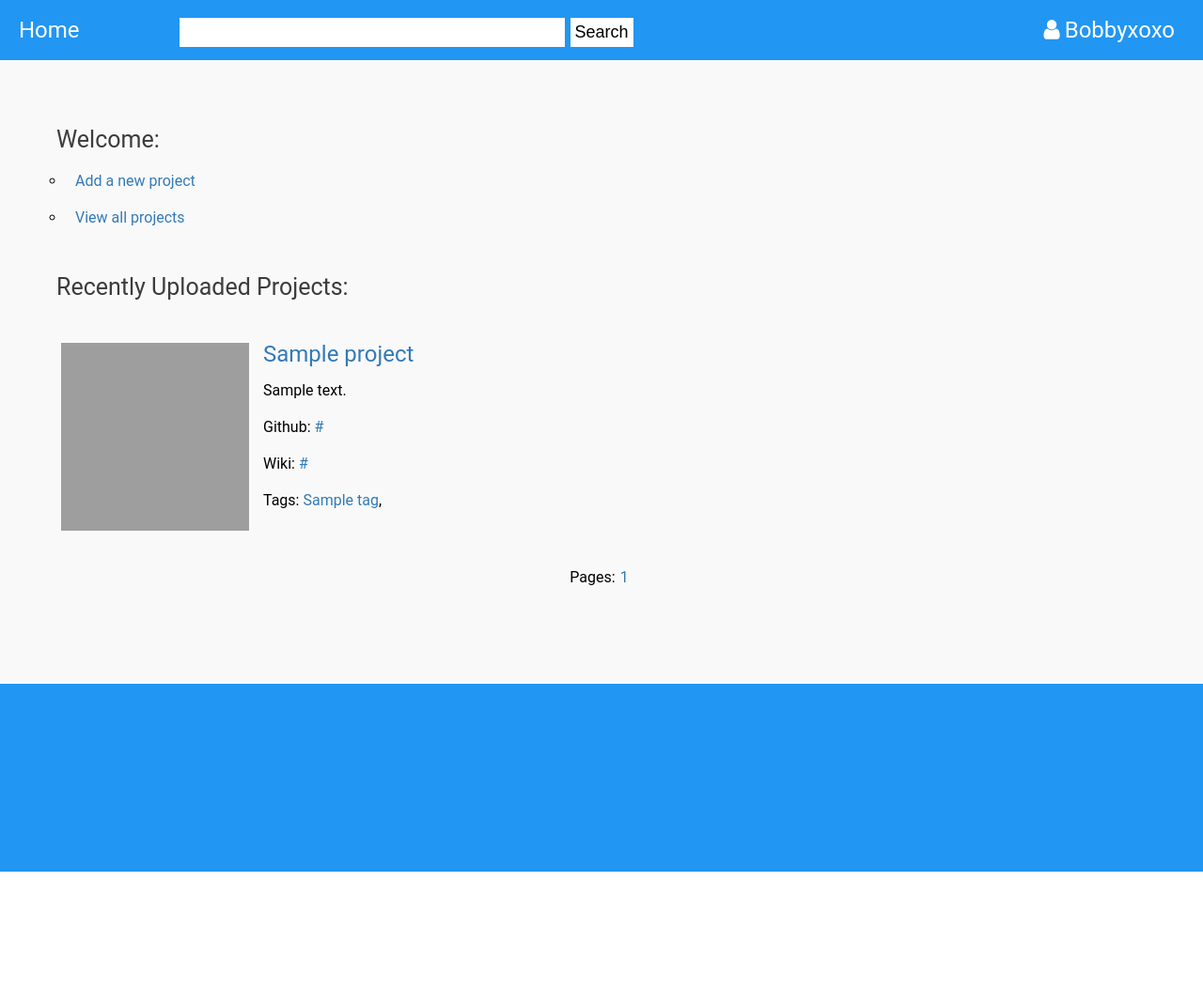
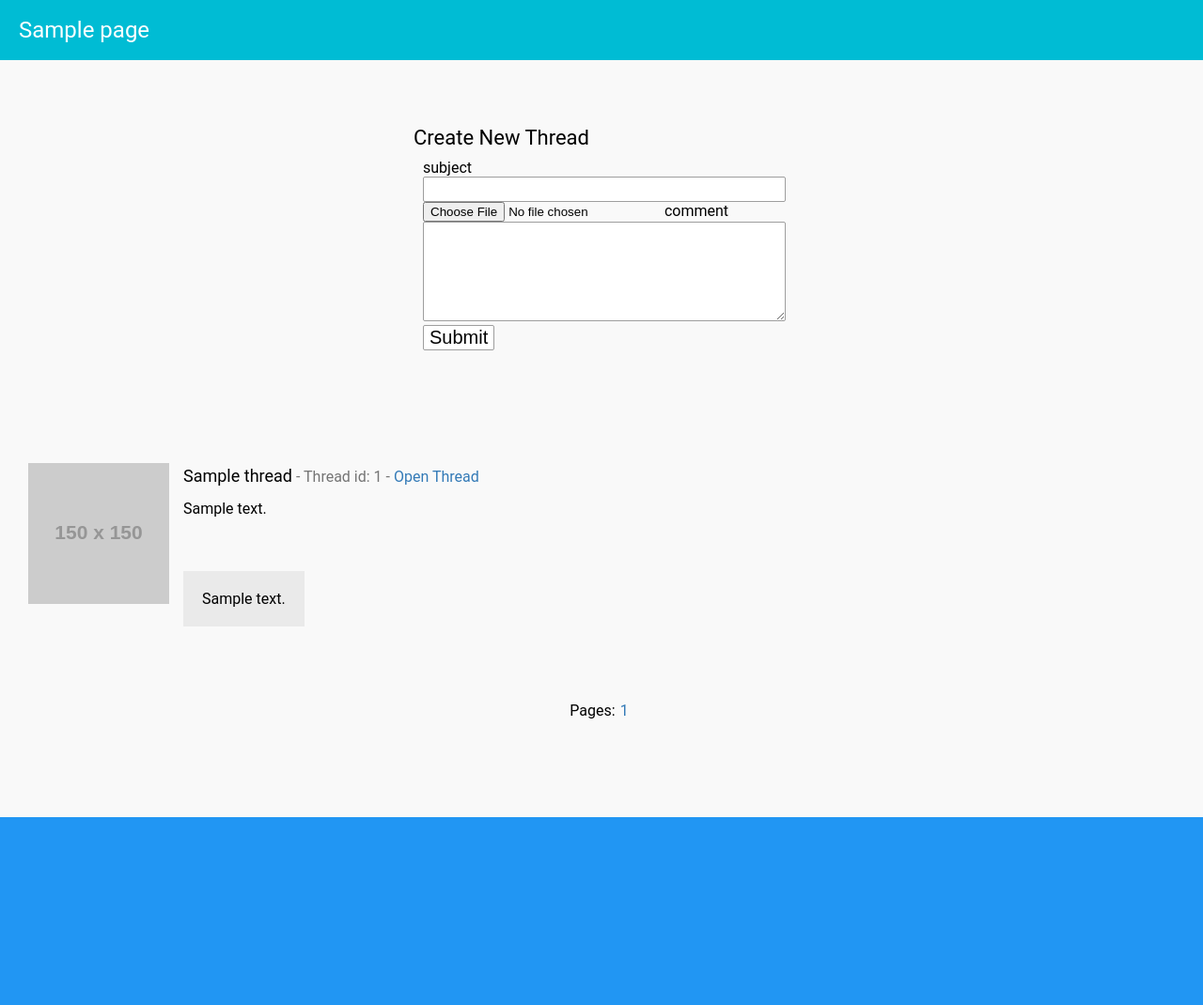
Before and after one commit to pippy360/zniki, a Flask app: template templates/index.html in a window 1280 px wide. Shown: the whole page at 94% size. Before the commit the page ends 928 px from the top, so only its background shows below. Run offline with Flask 2, Linux system fonts and the light colour scheme; the template is opened without the code that fills it: most values are stand-ins (such as "Sample title", 1, 10 or a date in 2020); grey boxes labelled with a size stand in for pictures from a placeholder-image service; parts of the project's set-up code (start-up, migrations or seed data) failed here and were passed over; some libraries are stand-ins or nearby versions; grey boxes are pictures that could not be loaded.

Commit message:
back to where we were

```diff
--- a/app.py
+++ b/app.py
@@ -5,20 +5,40 @@ from flask import Flask, render_template, request, send_file, redirect, url_for
 app = Flask(__name__)
 
 
+
 postRedisDB = redis.StrictRedis( '127.0.0.1', 6379 )
 postRedisDB.flushall()
 
-projectId = databaseFunctions.addNewProject("user_id_02", "Some Project About Something",
-	"dicta sunt explicabo."+
-	" Nemo enim ipsam voluptatem quia voluptas sit aspernatur aut odit"+
-	" aut fugit, sed quia consequuntur magni dolores eos qui ratione"+
-	" voluptatem sequi nesciunt. Neque porro quisquam est, qui dolorem"+
-	" illum qui dolorem eum fugiat quo voluptas nulla pariatur?", "",
-	 "http://github.com/something", "http://wiki.com/somethingElse",
-	 "file_id_001", [ "something", "cats", "nothing", "Ireland", "vague" ])
 
-projectId = databaseFunctions.addNewProject("user_id_02", "A big long project",
-	"dicta sunt explicabo."+
+boardId = databaseFunctions.createBoard("New Board Test")
+
+threadId = databaseFunctions.createThread(boardId, "I love NY", "hey check out my new thread", "file_001")
+threadId = databaseFunctions.createThread(boardId, "I love NY", "hey check out my new thread", "file_001")
+threadId = databaseFunctions.createThread(boardId, "I love NY", "hey check out my new thread", "file_001")
+threadId = databaseFunctions.createThread(boardId, "I love NY", "hey check out my new thread", "file_001")
+threadId = databaseFunctions.createThread(boardId, "I love NY", "hey check out my new thread", "file_001")
+threadId = databaseFunctions.createThread(boardId, "I love NY", "hey check out my new thread", "file_001")
+threadId = databaseFunctions.createThread(boardId, "I love NY", "hey check out my new thread", "file_001")
+threadId = databaseFunctions.createThread(boardId, "I love NY", "hey check out my new thread", "file_001")
+threadId = databaseFunctions.createThread(boardId, "I love NY", "hey check out my new thread", "file_001")
+threadId = databaseFunctions.createThread(boardId, "I love NY", "hey check out my new thread", "file_001")
+threadId = databaseFunctions.createThread(boardId, "I love NY", "hey check out my new thread", "file_001")
+threadId = databaseFunctions.createThread(boardId, "I love NY", "hey check out my new thread", "file_001")
+threadId = databaseFunctions.createThread(boardId, "I love NY", "hey check out my new thread", "file_001")
+threadId = databaseFunctions.createThread(boardId, "I love NY", "hey check out my new thread", "file_001")
+
+databaseFunctions.createPost(boardId, threadId, "Eating something")
+databaseFunctions.createPost(boardId, threadId, "This is post 1")
+databaseFunctions.createPost(boardId, threadId, "This is post 2")
+databaseFunctions.createPost(boardId, threadId, "This is post 3")
+databaseFunctions.createPost(boardId, threadId, "This is post 4")
+databaseFunctions.createPost(boardId, threadId, "This is post 5")
+databaseFunctions.createPost(boardId, threadId, "Sed ut perspiciatis "+
+	"unde omnis iste natus error sit voluptatem accusantium doloremque laudantium")
+databaseFunctions.createPost(boardId, threadId, " totam rem aperiam, "+
+	"eaque ipsa quae ab illo inventore veritatis et quasi architecto beatae vitae")
+databaseFunctions.createPost(boardId, threadId, "Something fruit")
+databaseFunctions.createPost(boardId, threadId, "dicta sunt explicabo."+
 	" Nemo enim ipsam voluptatem quia voluptas sit aspernatur aut odit"+
 	" aut fugit, sed quia consequuntur magni dolores eos qui ratione"+
 	" voluptatem sequi nesciunt. Neque porro quisquam est, qui dolorem"+
@@ -28,79 +48,71 @@ projectId = databaseFunctions.addNewProject("user_id_02", "A big long project",
 	" exercitationem ullam corporis suscipit laboriosam, nisi ut aliquid"+
 	" ex ea commodi consequatur? Quis autem vel eum iure reprehenderit "+
 	"qui in ea voluptate velit esse quam nihil molestiae consequatur, vel"+
-	" illum qui dolorem eum fugiat quo voluptas nulla pariatur?", "",
-	 "http://github.com/something", "http://wiki.com/somethingElse",
-	 "file_id_001", [ "Ireland", "USA", "london" ])
+	" illum qui dolorem eum fugiat quo voluptas nulla pariatur?")
 
-projectId = databaseFunctions.addNewProject("user_id_02", "Cat Chat",
-	"Are you thinking of adopting a rescued cat or kitten? Perhaps you are looking "
-	+"for a friendly family cat or a loving"
-	+" feline companion? Could you offer a caring "
-	+"home to a kitten or two, or a rural home for "
-	+"neutered feral cats? There are thousands of cats and "
-	+"kittens of all ages, types and personalities needing homes, "
-	+"in rescue centres throughout the UK and Ireland", "",
-	 "http://github.com/something", "http://wiki.com/somethingElse",
-	 "file_id_001", [ "cats", "chat", "mice", "Ireland" ])
+threadId = databaseFunctions.createThread(boardId, "Thread about cheese", "hey check out my new thread hey check out my new threadhey check out my new threadhey check out my new thread", "file_001")
+
+databaseFunctions.createPost(boardId, threadId, "This man is "+
+	"making something. He has that ability. It's got style and personality. I love it.")
+databaseFunctions.createPost(boardId, threadId, "This is post 2")
+databaseFunctions.createPost(boardId, threadId, "This is post 3")
+databaseFunctions.createPost(boardId, threadId, "This is post 4")
+databaseFunctions.createPost(boardId, threadId, "something here to test")
 
 
-AMOUNT_OF_MOST_RECENT = 15#the amount of most recent projects to show on the index page
-AMOUNT_OF_PROJECTS_PER_SEARCH_PAGE = 15
+threadId = databaseFunctions.createThread(boardId, "School books", "hey check out my new thread 324", "file_001")
+
+databaseFunctions.createPost(boardId, threadId, "This is post 1")
+databaseFunctions.createPost(boardId, threadId, "This is post 2")
+databaseFunctions.createPost(boardId, threadId, "This is post 3")
+databaseFunctions.createPost(boardId, threadId, "This is post 4")
+databaseFunctions.createPost(boardId, threadId, "This is post 5")
+
+
+threadId = databaseFunctions.createThread(boardId, "subject", "hey check out my new thread sdf", "file_001")
+
+databaseFunctions.createPost(boardId, threadId, "This is post 1")
+databaseFunctions.createPost(boardId, threadId, "This is post 2")
+databaseFunctions.createPost(boardId, threadId, "This is post 3")
+databaseFunctions.createPost(boardId, threadId, "This is post 4")
+databaseFunctions.createPost(boardId, threadId, "This is post 5")
+
 @app.route("/")
 @app.route("/home")
 @app.route("/home/")
 @app.route("/index.html")
 def showIndex():
-	recentProjectsIds = databaseFunctions.getProjectListRange(0, AMOUNT_OF_MOST_RECENT)
-	print 'recentProjectsIds'
-	print recentProjectsIds
-	recentProjects = []
-	for projectId in recentProjectsIds:
-		recentProjects.append( databaseFunctions.getProjectInfo(projectId) )
+	return showPage(1)
 
-	print 'recentProjects'
-	print recentProjects
-	return render_template("index.html", recentProjects=recentProjects)
-
-@app.route("/s/<query>")
-@app.route("/s/<query>/")
-def showSearch(query):
-	return showSearchPage(query, 0)
-
-@app.route("/s/<query>/<pageNo>")
-@app.route("/s/<query>/<pageNo>/")
-def showSearchPage(query, pageNo):
+@app.route("/page/<pageNo>")
+@app.route("/page/<pageNo>/")
+def showPage(pageNo):
 	pageNo = str(pageNo)
 	if int(pageNo) < 0:
 		return render_template("baseLayout.html",
 			errors=[{'message':'bad page number !','class':'bg-danger'}])
 
-	#get the query
-	tags = query.split()
+	page = databaseFunctions.getPagePreview(boardId, int(pageNo))
+	return render_template("index.html", page=page,
+		pageButtons=databaseFunctions.genPageButtons(boardId, pageNo))
 
-	#//get the results with the tags
-	#get the intersec of the query
+@app.route("/thread/<threadId>/post", methods=['POST'])
+def post(threadId):
+	if request.form.get('postContent'):
+		databaseFunctions.createPost(boardId, threadId, request.form.get('postContent'))
+		return redirect('/thread/'+threadId)
+	else:
+		return redirect('/thread/'+threadId)
 
-	genPageButtons(1,0)
+@app.route("/thread/<threadId>")
+@app.route("/thread/<threadId>/")
+def showThread(threadId):
+	thread = databaseFunctions.getThread(boardId, threadId)
+	boardName = databaseFunctions.getBoardName(boardId)
+	return render_template("thread.html", boardName=boardName, thread=thread, threadId=threadId)
 
-	return render_template("search.html")
-
-@app.route("/r/<projectId>")
-@app.route("/r/<projectId>/")
-def showProj(projectId):
-	return showIndex()
-	#return render_template("index.html")
-
-#TODO: allow editing of projects
-@app.route("/r/<projectId>/edit", methods=['POST'])
-def editProj(projectId):
-	if request.form.get('postContent'):
-		pass
-	else:
-		pass
-
-@app.route('/projSubmit', methods=['POST'])
-def projSubmit():
+@app.route('/threadSubmit', methods=['POST'])
+def login():
 	threadId = ''
 	if request.form.get('subject') != None and request.form.get('comment') != None:
 		threadId = databaseFunctions.createThread(boardId, request.form['subject'],
@@ -114,16 +126,6 @@ def projSubmit():
 def baseTest():
 	return render_template("baseLayout.html",errors=[{'message':'something here', 'class':'bg-danger'}])
 
-def genPageButtons(resultsNo, pageNo):
-	pages = (resultsNo/AMOUNT_OF_PROJECTS_PER_SEARCH_PAGE)+1;
-	result = []
-	for x in range(pages):
-		if int(x+1) == int(pageNo):
-			result.append({'number':str(x+1), 'active':str(True) })
-		else:
-			result.append({'number':str(x+1), 'active':str(False)})
-	return result
-
 
 if __name__ == "__main__":
 	app.debug = True
--- a/static/baseLayout.css
+++ b/static/baseLayout.css
@@ -21,48 +21,12 @@ a.topbarLink:hover{
 	text-decoration: underline;
 }
 .header{
-  background-color: #2196F3;
+  background-color: #00bcd4;
   color: white;
   font-size: 24px;
   line-height: 64px;
   padding-left: 20px;
   margin-bottom: 70px;
-}
-.searchBarWrapper{
-	display: inline-block;
-	margin: 0;
-	margin-left: 100px;
-}
-.searchBarWrapper .searchInput{
-	padding: 5px;
-	width: 400px;
-	font-size: 18px;
-	margin: 0;
-	border: 0px;
-}
-.searchBarWrapper .searchButton{
-	font-size: 18px;
-	margin: 0;
-	padding: 5px;
-	border: 0;
-	background-color: white;
-	color: black;
-	cursor: pointer;
-}
-.rightHeaderArea{
-	float: right;
-	margin-right: 30px;
-}
-.rightHeaderArea .userIconWrapper{
-	padding: 5px;
-}
-.userNameLink{
-	color: white;
-	text-decoration: none;
-}
-.userNameLink:hover{
-	color: white;
-	text-decoration: underline;
 }
 .errorWrapper{
 	display: block;
--- a/static/threadStyle.css
+++ b/static/threadStyle.css
@@ -1,16 +1,15 @@
 .threadsWrapper{
-  padding-top: 10px;
+  padding-top: 80px;
   padding-bottom: 100px;
 }
 .thread{
   margin: 15px;
-  margin-left: 50px;
   padding: 15px;
-  margin-bottom: 20px;
+  margin-bottom: 60px;
 }
 .threadTitle{
   color: black;
-  font-size: 24px;
+  font-size: 18px;
 }
 .threadFirstPostTitle{
   color: #757575;
@@ -19,21 +18,16 @@
 }
 .threadFirstPost{
   display: block;
-  min-height: 200px;
+  min-height: 100px;
   width: 100%;
   padding-bottom: 10px;
 }
 .threadFirstPostImageWrapper{
-  padding-top: 5px;
   float: left;
   padding-right: 15px;
 }
-.threadKeyWords{
-  padding-top: 20px;
-  margin-left: 210px;
-}
 .threadFirstPostRight{
-  max-width: 800px;
+  max-width: 600px;
 }
 .threadFirstPostMessage{
   padding: 5px;
--- a/templates/baseLayout.html
+++ b/templates/baseLayout.html
@@ -5,31 +5,14 @@
     <meta http-equiv="X-UA-Compatible" content="IE=edge">
     <meta name="viewport" content="width=device-width, initial-scale=1">
     <title>Test Page</title>
-    <link rel="stylesheet" href="//maxcdn.bootstrapcdn.com/font-awesome/4.3.0/css/font-awesome.min.css">
     <link href="/static/baseLayout.css" rel="stylesheet">
     {% block head %}{% endblock %}
   </head>
   <body>
     <header class="header">
-      <span class="">
+      <div class="">
         <span class="boardTitle">{% block topLink %}{% endblock %}</span>
-      </span>
-      <span class="searchBarWrapper">
-        <form action="/searchForm" method="get">
-          <input class="searchInput" name="q" />
-          <input class="searchButton" value="Search" type="submit" />
-        </form>
-      </span>
-      <span class="rightHeaderArea">
-        <a class="userNameLink" href="/user/{{userId}}">
-          <span class="userInfoAreaWrapper">
-            <span class="userIconWrapper">
-              <i class="fa fa-user"></i><!--
-            --></span><!--
-            --><span>Bobbyxoxo</span>
-          </span>
-        </a>
-      </span>
+      </div>
     </header>
     <div class="errorWrapper">
       {% for error in errors %}
--- a/templates/index.html
+++ b/templates/index.html
@@ -1,7 +1,7 @@
 {% extends "baseLayout.html" %}
 
 {% block topLink %}
-  <a href='/' class="topbarLink"> Home</a>
+  <a href='/' class="topbarLink"> {{ page['name'] }}</a>
 {% endblock %}
 
 {% block head %}
@@ -11,56 +11,48 @@
 .threadsWrapper{
   padding-bottom: 0px;
 }
-.recentUploadedProjectsSpan{
-  font-size: 25px;
-  padding-left: 60px;
-  color: rgb(60, 60, 60);
-}
-.selectionList{
-  padding: 10px;
-  padding-left: 70px;
-  padding-bottom: 40px;
-}
-.selectionList li{
-  padding: 10px;
-  list-style-type: circle;
-}
     </style>
 {% endblock %}
 
 {% block content %}
-<div>
-<span class="recentUploadedProjectsSpan">Welcome:</span>
-<ul class="selectionList">
-  <li><a href="/newProject">Add a new project</a></li>
-  <li><a href="/all">View all projects</a></li>
-</ul>
+<div class="formWrapper">
+  <span class="formsTitle">Create New Thread</span>
+  <div class="newThreadForm">
+    <form action="/threadSubmit" method="post" enctype="multipart/form-data">
+      <span class="threadSubTitle">subject</span>
+      <input name="subject" class="input" />
+      <input name="photo" type="file">
+      <span class="threadSubTitle">comment</span>
+      <textarea name="comment" class=""></textarea>
+      <input class="submitButton" type="submit">
+    </form>
+  </div>
 </div>
-
-<span class="recentUploadedProjectsSpan">Recently Uploaded Projects:</span>
 <div class="threadsWrapper">
-{% for project in recentProjects %}
+{% for thread in page['threads'] %}
   <div class="thread">
     <div class="threadFirstPost clearfix">
       <div class="threadFirstPostImageWrapper clearfix">
-        <img class="clearfix" src="https://unsplash.it/200/200/?random&nocache={{project['projectId']}}">
+        <img src="http://dummyimage.com/150">
       </div>
       <div class="threadFirstPostRight clearfix">
         <div class="threadFirstPostTitle">
-          <span class="threadTitle"><a href="/r/{{ project['projectId'] }}">{{ project['title'] }}</a></span>
+          <span class="threadTitle">{{ thread['subject'] }}</span> - Thread id: {{ thread['threadId'] }} - <a href="/thread/{{ thread['threadId'] }}">Open Thread</a>
         </div>
         <div class="threadFirstPostMessage">
-          {{ project['shortDescription'] }}
-          <div class="threadKeyWords">Github: <a href="{{project['gitUrl']}}">{{project['gitUrl']}}</a></div>
-          <div class="threadKeyWords">Wiki: <a href="{{project['gitUrl']}}">{{project['wikiUrl']}}</a></div>
-          <div class="threadKeyWords">Tags:
-            {% for tag in project['tags'] %}
-              <a href="/s/{{tag}}">{{tag}}</a>,
-            {% endfor %}
-          </div>
+          {{ thread['posts'][0].message }}
         </div>
       </div>
     </div>
+    {% for post in thread['posts'] %}
+      {%- if post != thread['posts'][0] -%}
+        <div class="postWrapper">
+          <div class="post">
+              {{ post.message }}
+          </div>
+        </div>
+      {% endif %}
+    {% endfor %}
   </div><!--/thread-->
 {% endfor %}
 <div class="pageNumbersCenterHack">
```
Also changed, not shown: database/boardDatabase.py (added, +56 -0 lines), database/databaseFunctions.py (+81 -24 lines), database/fileDatabase.py (+5 -4 lines), database/postDatabase.py (added, +30 -0 lines), database/threadDatabase.py (added, +39 -0 lines), templates/thread.html (+11 -2 lines), 3 other files.
